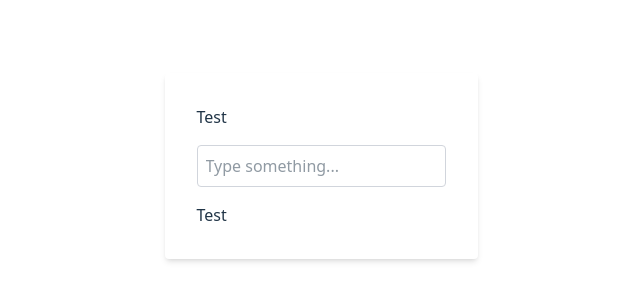
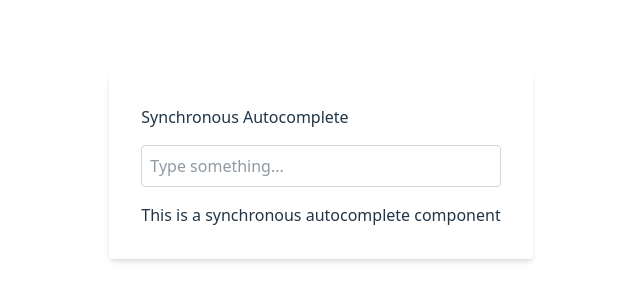
Before and after one commit to Soumyadip-cmd/beep-technical-assessment, a React (Vite) app: page / in a window 1280 px wide. Shown: the part 234-534 px from the top of the page, without its empty margins (319-959 px from the left). Built offline with nearby package versions, Linux system fonts and the light colour scheme.

Commit message:
Add MD page

```diff
--- a/src/App.tsx
+++ b/src/App.tsx
@@ -6,18 +6,18 @@ function App() {
   return (
     <>
       <Autocomplete
-        label="Test"
-        description="Test"
+        label="Synchronous Autocomplete"
+        description="This is a synchronous autocomplete component"
         placeholder="Type something..."
         options={['apple', 'banana', 'orange']}
         renderOption={(option) => <div>{option}</div>}
         onInputChange={(value) => console.log(value)}
         onChange={(value) => console.log(value)}
-        filterOptions={(options, state) => {
-          return options.filter(option => option.includes(state.inputValue))
+          filterOptions={(options, state) => {
+            return options.filter(option => option.includes(state.inputValue))
+          }
         }
-        }
-        value={['apple']}
+        value={[]}
         multiple={true}
         loading={true}
         disabled={false}
```
Also changed, not shown: 1 other file (tests, documents, lock files or other folders).
